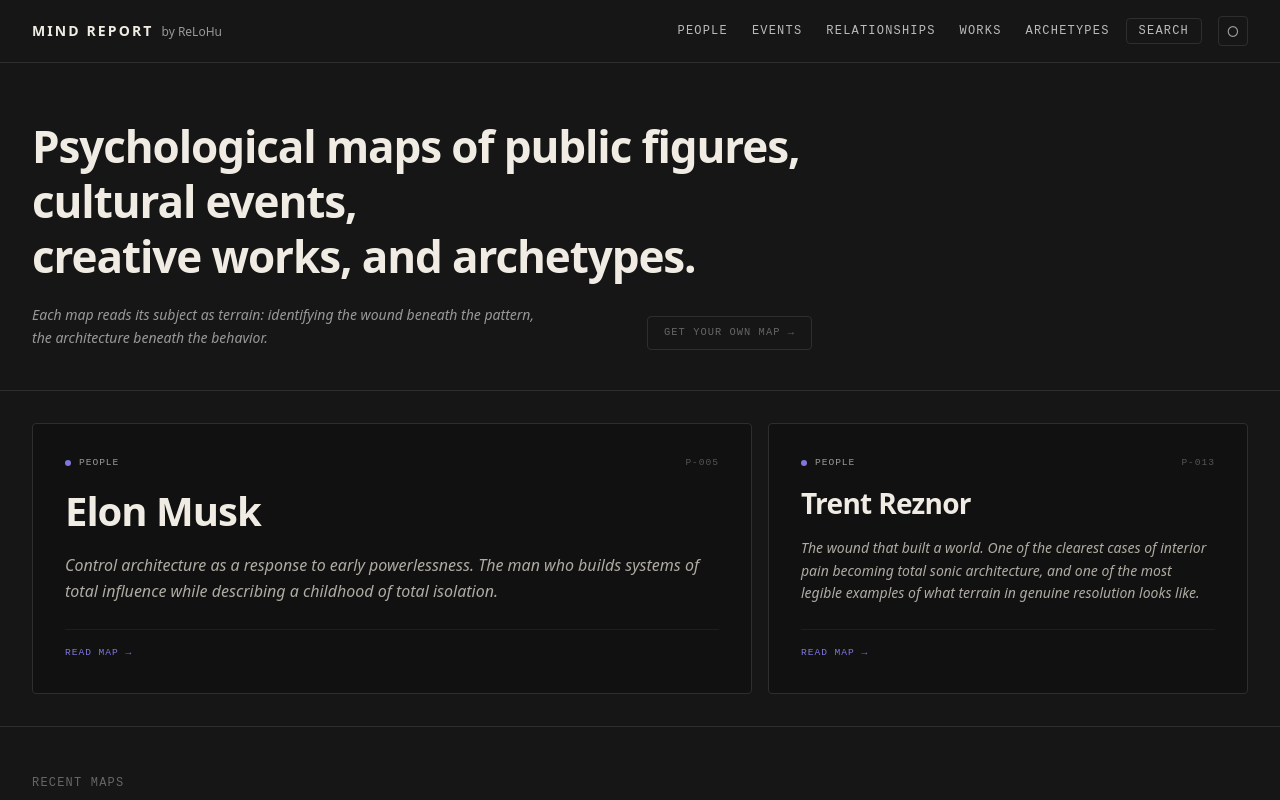
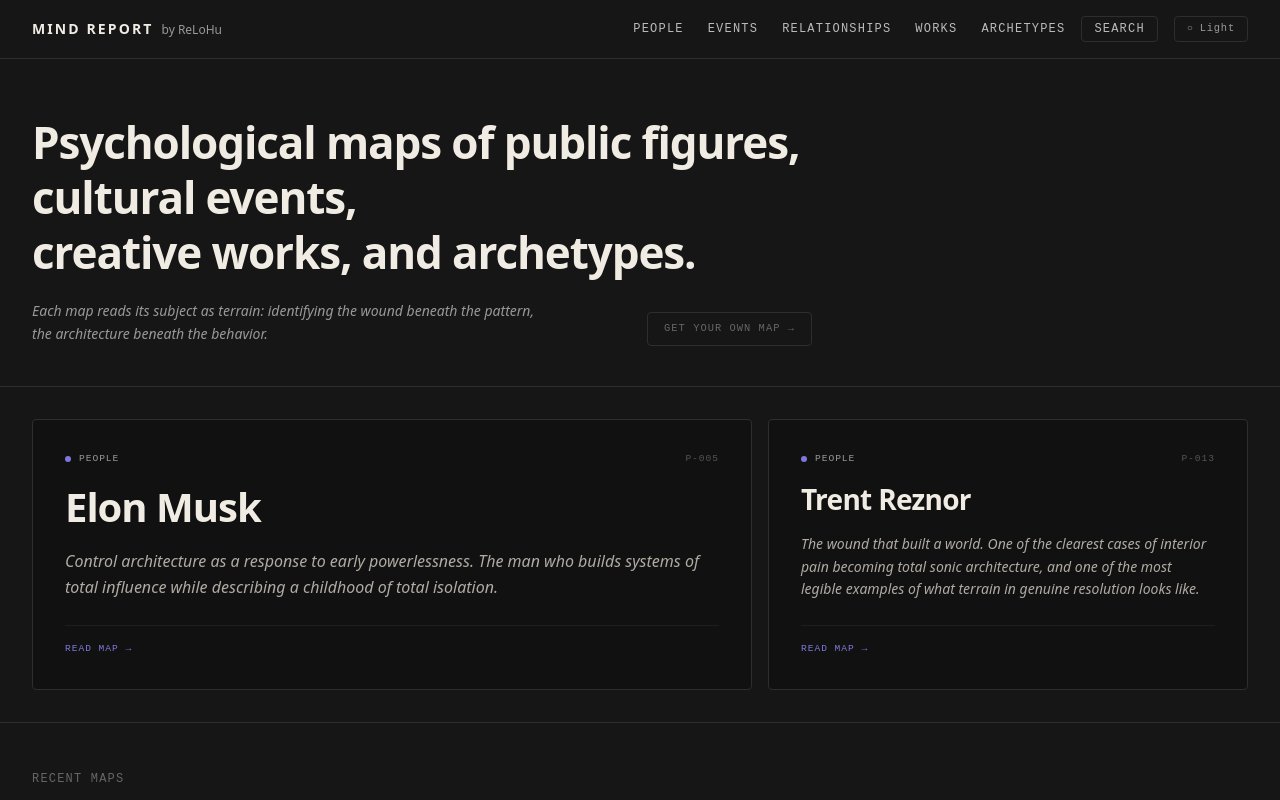
Before and after one commit to realitysciences/Mindreport, a Next.js app: page / in a window 1280 px wide. Shown: the top 800 px of the page. Built offline with nearby package versions, Linux system fonts and the light colour scheme.

Commit message:
Theme toggle: icon + word label (middle ground)

```diff
--- a/components/Nav.tsx
+++ b/components/Nav.tsx
@@ -93,18 +93,19 @@
           <button
             onClick={toggleTheme}
             aria-label="Toggle theme"
-            className="flex items-center justify-center rounded transition-colors"
+            className="flex items-center gap-1.5 px-3 py-1 rounded transition-colors"
             style={{
-              width: '30px',
-              height: '30px',
               border: '0.5px solid var(--border)',
               color: 'var(--text-mid)',
               background: 'transparent',
-              fontSize: '14px',
+              fontFamily: 'var(--font-mono)',
+              fontSize: '0.65rem',
+              letterSpacing: '0.08em',
               flexShrink: 0,
             }}
           >
-            {theme === 'dark' ? '○' : '●'}
+            <span style={{ fontSize: '10px' }}>{theme === 'dark' ? '○' : '●'}</span>
+            {theme === 'dark' ? 'Light' : 'Dark'}
           </button>
 
           {/* Mobile hamburger */}
```
